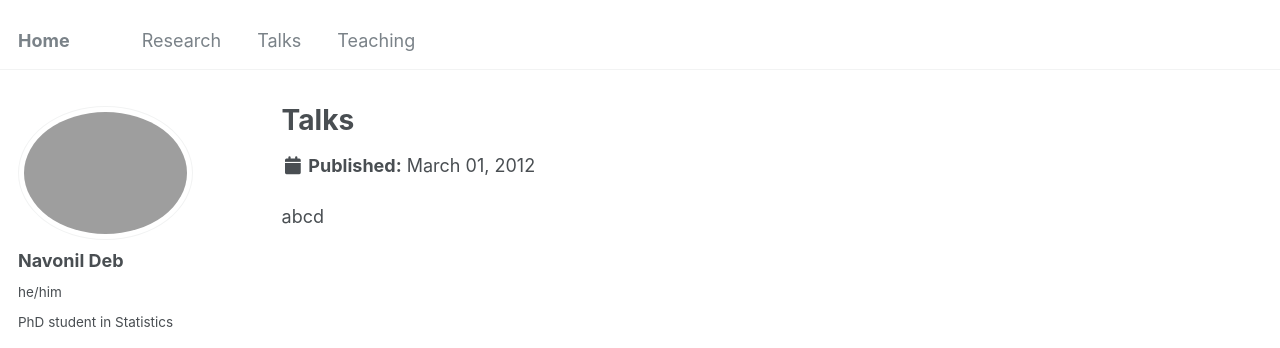
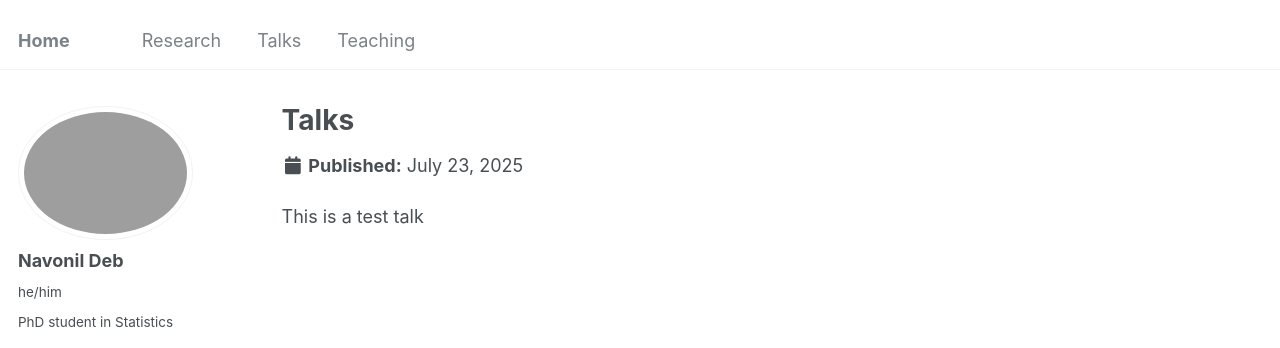
Before and after one commit to navonildeb/navonildeb.github.io, a Jekyll site: the page built from _talks/talks.md, in a window 1280 px wide. Shown: the top 348 px of the page. Built offline with Jekyll 4.4.1, drawn with Linux system fonts in a browser that asks for light colours; some web fonts are replaced.

Commit message:
Update and rename 2012-03-01-talk-1.md to talks.md

```diff
--- a/_talks/2012-03-01-talk-1.md
+++ b/_talks/talks.md
@@ -5,4 +5,4 @@ permalink: /talks/
 author_profile: true
 ---
 
-abcd
+This is a test talk
```
